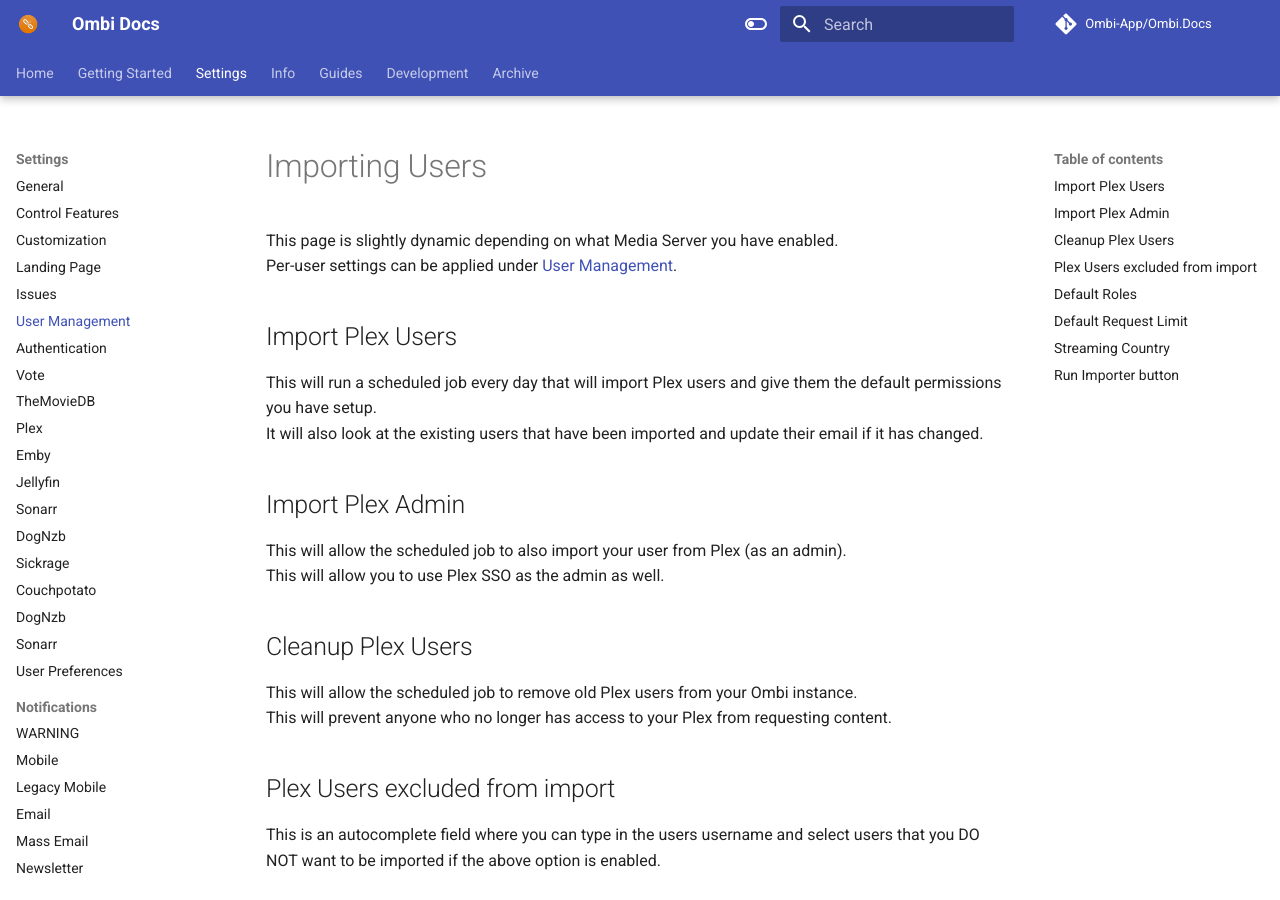
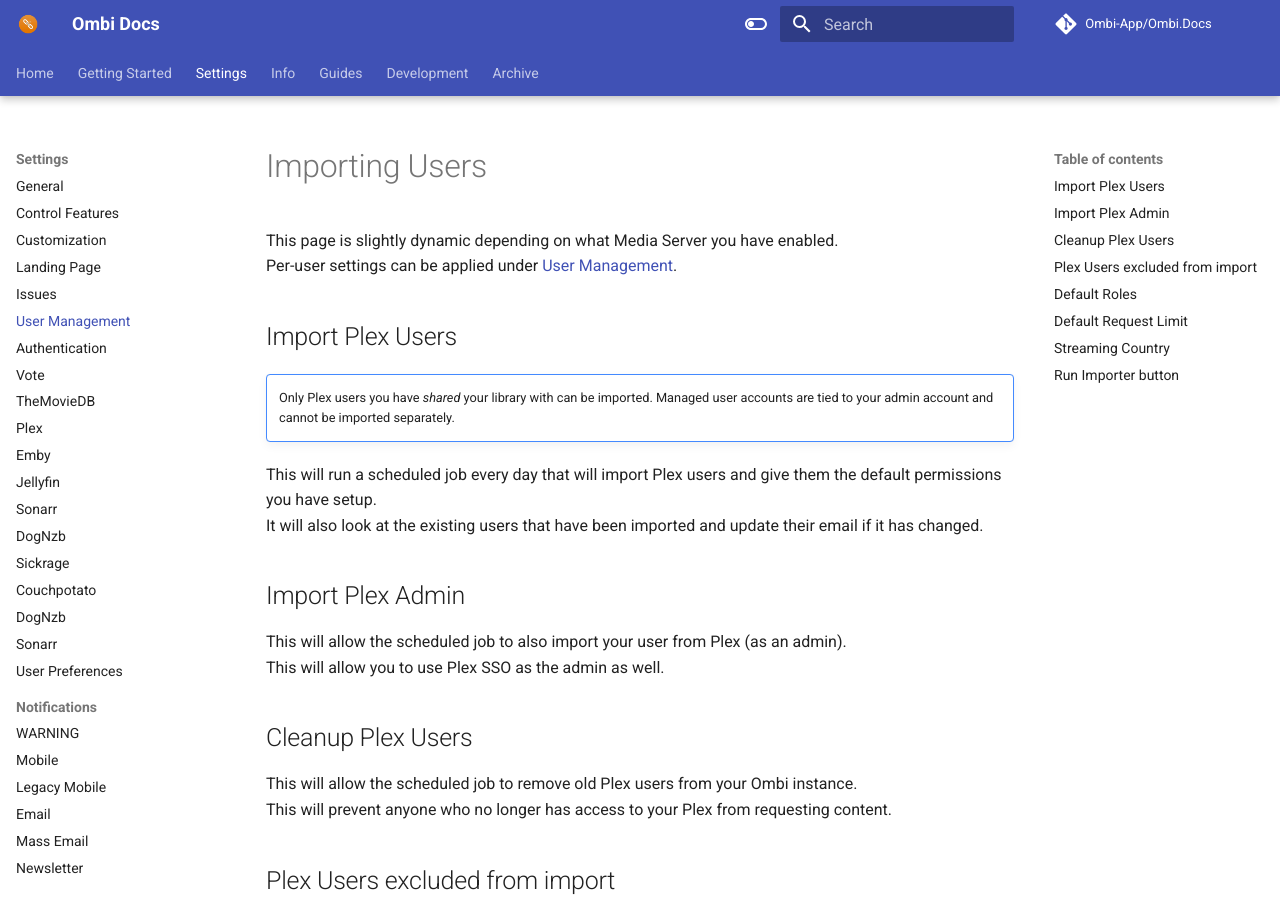
Before and after one commit to Ombi-app/Ombi.Docs, an MkDocs documentation site: the page built from docs/settings/usermanagement.md, in a window 1280 px wide and 900 px high. Built offline with MkDocs 1.6.1 and Material for MkDocs 9.7.7, drawn with Linux system fonts in a browser that asks for light colours; comment, search, counter and statistics services are not loaded.

Commit message:
Add notes RE managed import

```diff
--- a/docs/settings/usermanagement.md
+++ b/docs/settings/usermanagement.md
@@ -1,9 +1,13 @@
 # Importing Users
 
 This page is slightly dynamic depending on what Media Server you have enabled.
-Per-user settings can be applied under [User Management](../guides/usermanagement.md).
+Per-user settings can be applied under [User Management](../guides/usermanagement).
 
 ## Import Plex Users
+
+!!! note ""
+
+    Only Plex users you have _shared_ your library with can be imported. Managed user accounts are tied to your admin account and cannot be imported separately.
 
 This will run a scheduled job every day that will import Plex users and give them the default permissions you have setup.
 It will also look at the existing users that have been imported and update their email if it has changed.
@@ -25,7 +29,7 @@
 ## Default Roles
 
 Choose the default roles that the imported users will take when the import job runs.
-You can view what the different roles mean [here](../info/user-roles.md)
+You can view what the different roles mean [here](../info/user-roles)
 
 ## Default Request Limit
 
```
Also changed, not shown: docs/info/faq.md (+5 -0 lines).
